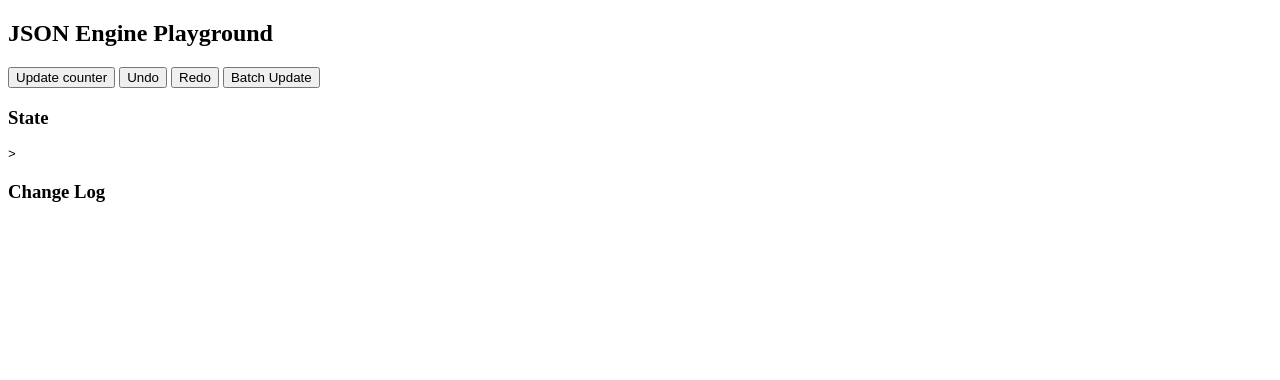
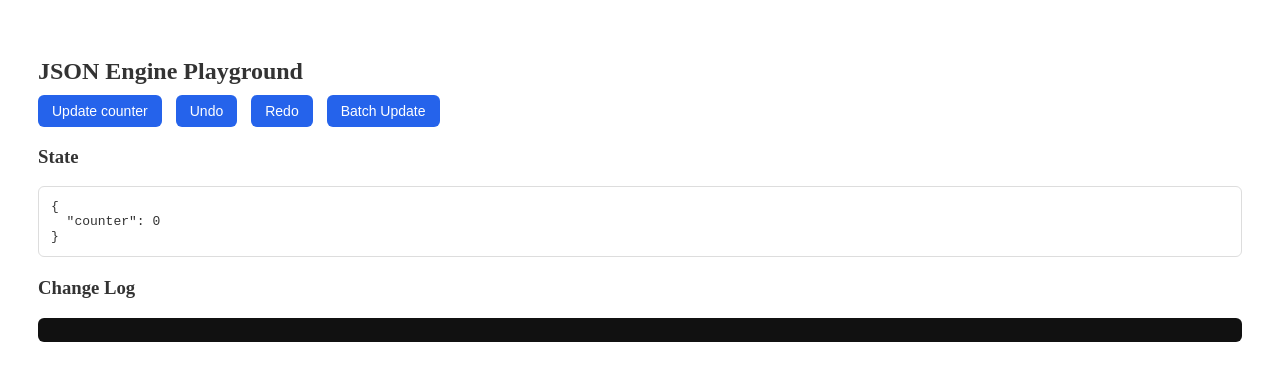
Before and after one commit to JithinAji/JSONHelper, a website with bundled scripts: page demo/index.html in a window 1280 px wide. Built offline with nearby package versions, Linux system fonts and the light colour scheme.

Commit message:
add demo page with functions

```diff
--- a/demo/index.html
+++ b/demo/index.html
@@ -2,6 +2,62 @@
 <html>
   <head>
     <title>JSON engine playground</title>
+
+    <style>
+      body {
+        font-family: system-ui, -apple-system, sans-serif
+        background: #f4f6f8;
+        padding: 30px;
+        color: #333;
+      }
+
+      h2 {
+        margin-bottom: 10px;
+      }
+
+      #controls {
+        margin-bottom: 20px;
+      }
+
+      button {
+        padding: 8px 14px;
+        margin-right: 10px;
+        border: none;
+        border-radius: 6px;
+        background: #2563eb;
+        color: white;
+        font-size: 14px;
+        cursor: pointer;
+      }
+
+      button:hover {
+        background: #1d4ed8;
+      }
+
+      button:active {
+        transform: translateY(1px);
+      }
+
+      #state {
+        background: white;
+        border: 1px solid #ddd;
+        border-radius: 6px;
+        padding: 12px;
+        font-family: monospace;
+        margin-bottom: 20px;
+      }
+
+      #log {
+        background: #111;
+        color: #00ff9c;
+        padding: 12px;
+        border-radius: 6px;
+        max-height: 220px;
+        overflow-y: auto;
+        font-family: monospace;
+        white-space: pre-wrap;
+      }
+      </style>
   </head>
   <body>
     <h2>JSON Engine Playground</h2>
@@ -14,7 +70,7 @@
     </div>
 
     <h3>State</h3>
-    <pre id="state">></pre>
+    <pre id="state"></pre>
 
     <h3>Change Log</h3>
     <pre id="log"></pre>
--- a/demo/main.js
+++ b/demo/main.js
@@ -0,0 +1,40 @@
+import createJSONEngine from "../src/json-engine.js"
+
+const engine = createJSONEngine({
+  counter: 0
+})
+
+const stateView = document.getElementById("state");
+const logView = document.getElementById("log");
+
+
+function render() {
+  stateView.textContent = JSON.stringify(engine.getData(), null, 2);
+}
+
+engine.onChange(change => {
+  logView.textContent +=
+    `${change.type} ${change.path} ${JSON.stringify(change.newValue)}\n`;
+  render();
+});
+
+render()
+
+document.getElementById("add").onclick = () => {
+  engine.update("counter", v => v + 1);
+}
+
+document.getElementById("undo").onclick = () => {
+  engine.undo();
+}
+
+document.getElementById("redo").onclick = () => {
+  engine.redo();
+}
+
+document.getElementById("batch").onclick = () => {
+  engine.batch(() => {
+    engine.set("a", 1);
+    engine.set("b", 2);
+  })
+}
```
